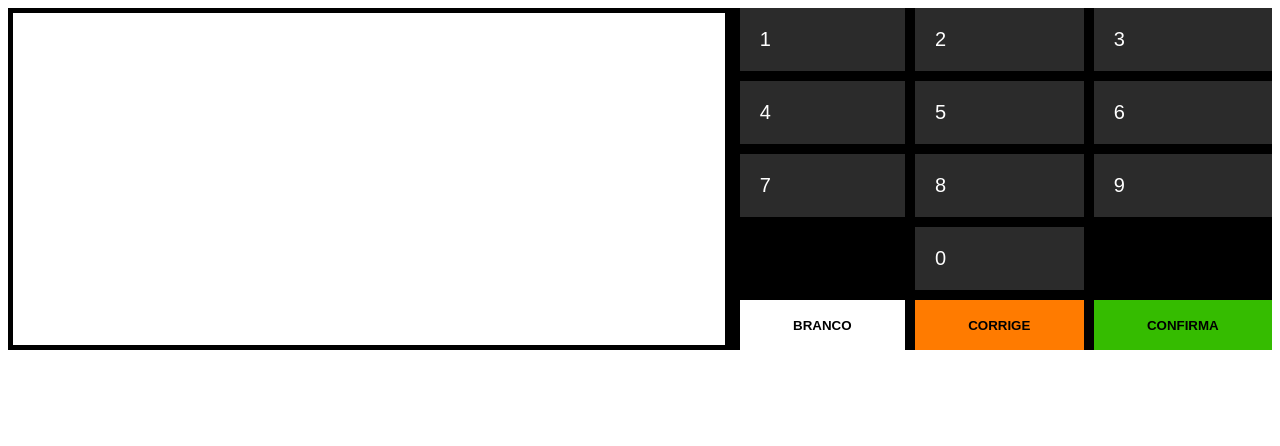
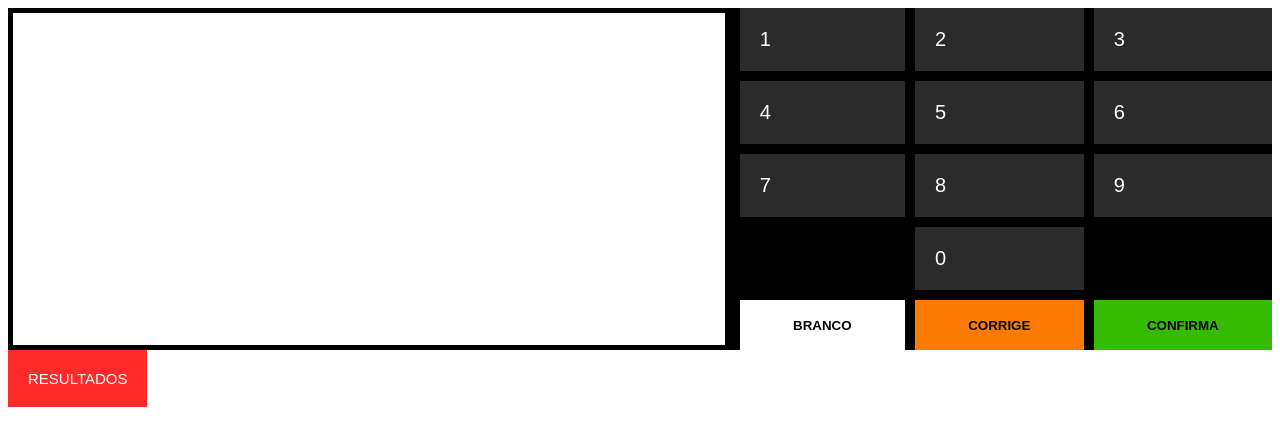
Before and after one commit to GuilhermeIsNotUnix/SVM, a plain HTML site: page index.html in a window 1280 px wide. Drawn offline with Linux system fonts and the light colour scheme.

Commit message:
Add files via upload

```diff
--- a/estilo.css
+++ b/estilo.css
@@ -51,3 +51,12 @@
     background-color: white;
     border: 5px solid black;
 }
+
+.botaoResultados {
+    border: none;
+    background-color: #ff2b2b;
+    color: white;
+    padding: 20px;
+    font-size: 15px;
+    text-align: center;
+}
--- a/index.html
+++ b/index.html
@@ -28,6 +28,7 @@
             <button class="botoesDeManipulacao botaoConfirma" id="botaoConfirma">CONFIRMA</button>
         </div>
 
+        <button class="botaoResultados" id="botaoResultados">RESULTADOS</button>
         <script src="main.js"></script>
     </body>
 </html>
--- a/main.js
+++ b/main.js
@@ -54,4 +54,8 @@ window.onload = function() {
         alert(entrada);
         entrada = "";
     });
+
+    document.getElementById("botaoResultados").addEventListener("click", function() {
+        alert("Nome    Numero    Votos\nGuilherme Almino    666    ");
+    });
 }
```
